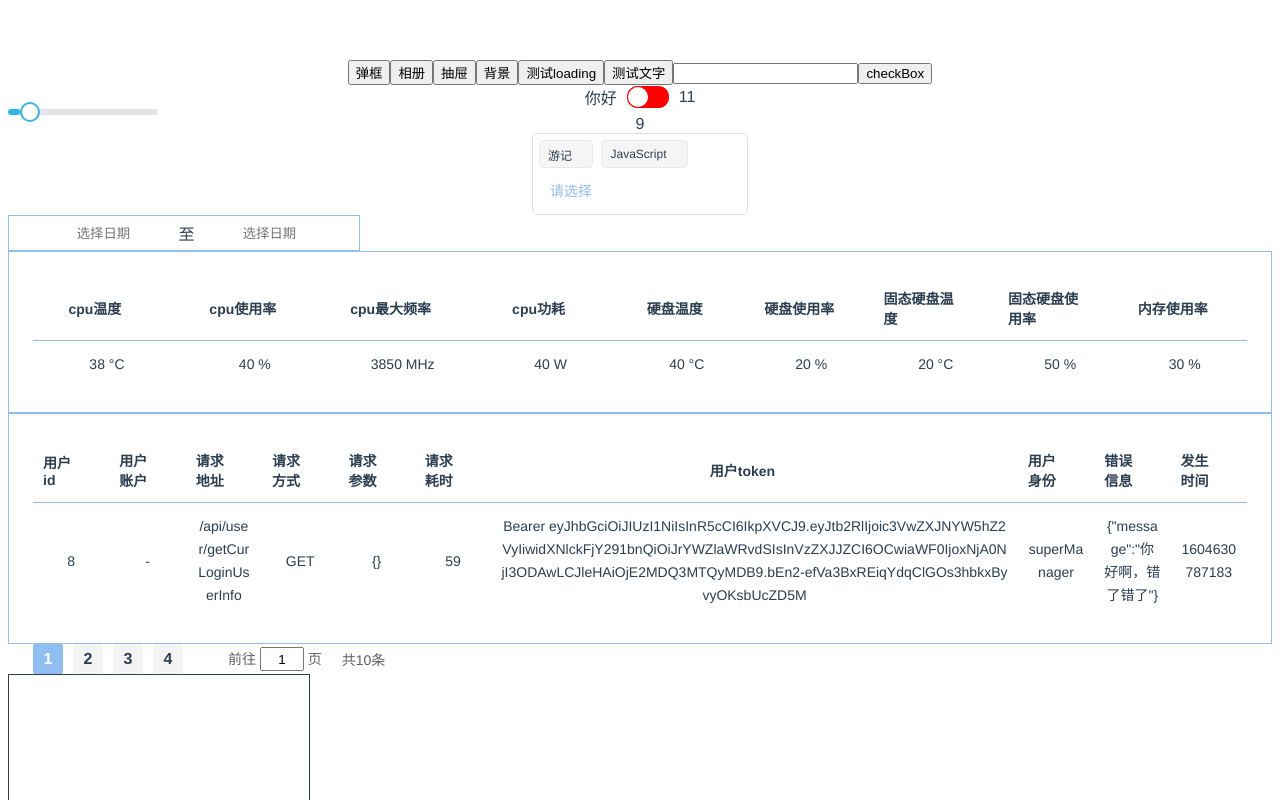
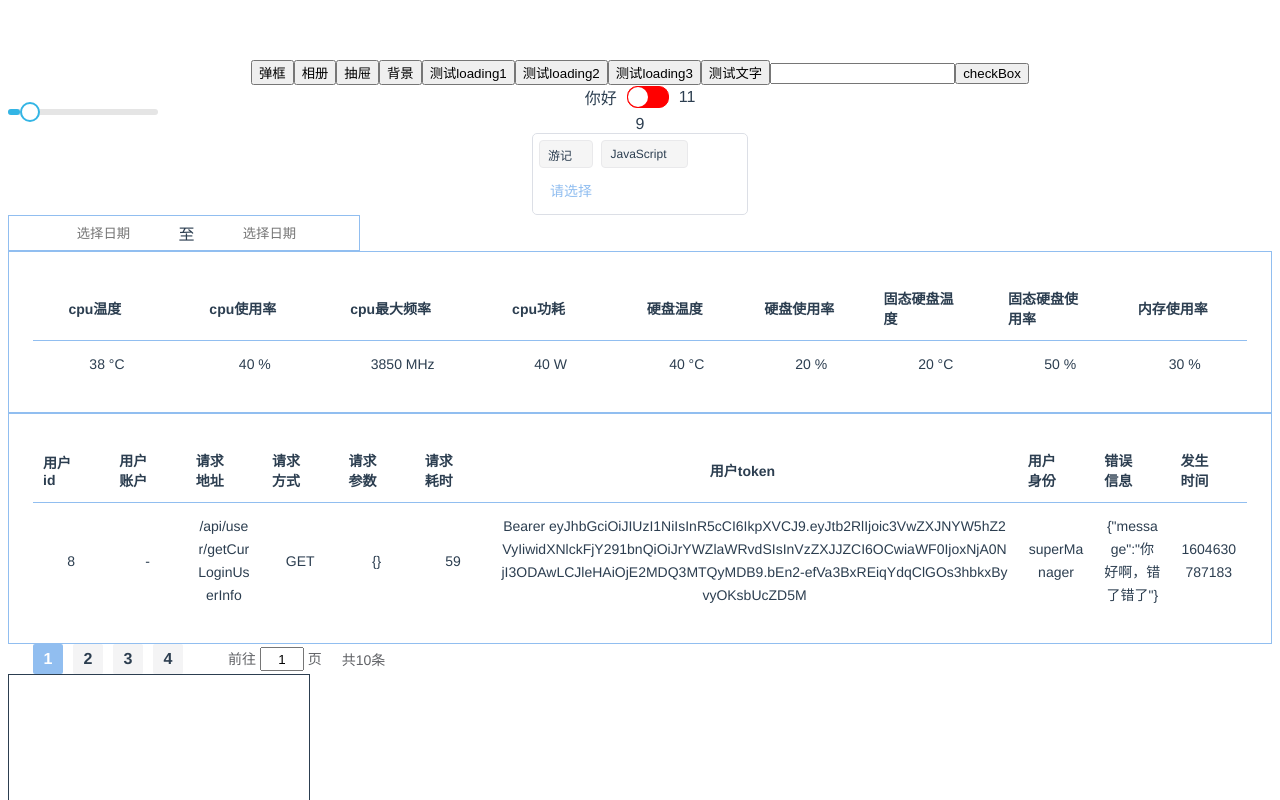
Before and after one commit to hexiang-code/UI, a Vue app: page / in a window 1280 px wide. Shown: the top 800 px of the page. Built offline with nearby package versions, Linux system fonts and the light colour scheme; a web font is replaced by a local one.

Commit message:
修改loading错误

```diff
--- a/examples/App.vue
+++ b/examples/App.vue
@@ -41,7 +41,9 @@
     <button @click="albumVisible = !albumVisible" v-drag v-ctxmenu="{menuList: testMeauList1}">相册</button>
     <button @click="testDrawer = !testDrawer" v-drag>抽屉</button>
     <button @click="canvasVisiable = !canvasVisiable" v-drag>背景</button>
-    <button @click="testLoading" v-loading="{isLoading: isTestLoading, message: '测试'}">测试loading</button>
+    <button @click="testLoading1" v-loading="{isLoading: isTestLoading && loadingType == 1, message: '测试1'}">测试loading1</button>
+    <button @click="testLoading2" v-loading="{isLoading: isTestLoading && loadingType == 2, message: '测试2'}">测试loading2</button>
+    <button @click="testLoading3" v-loading="{isLoading: isTestLoading && loadingType == 3, message: '测试3'}">测试loading3</button>
     <button @click="testTextChange" @mousedown="testText = '你好'" v-drag>{{testText}}</button>
     <input />
     <button @click="checkbox">checkBox</button>
@@ -459,8 +461,6 @@ let noteLabelList = [
     updatedAt: "2020-11-27T07:52:16.000Z"
   }
 ];
-import Vue from 'vue'
-import LoadingService from '../packages/directive/loading/utils'
 export default {
   name: "app",
   data() {
@@ -517,7 +517,8 @@ export default {
       musicSrc: "http://localhost:3000/assets/kafeidou/test-music.mp3",
       noteLabelList,
       testOpenTarget: '',
-      isTestLoading: false
+      isTestLoading: false,
+      loadingType: -1
     };
   },
 
@@ -532,8 +533,6 @@ export default {
     // let loadingService = new LoadingService()
     // loadingService.init(true)
     this.testOpenTarget = this.$refs['testOpen']
-    this.isTestLoading = true
-    setTimeout(() => this.isTestLoading = false, 3000)
   },
 
   methods: {
@@ -624,9 +623,21 @@ export default {
       this.$refs["music-box"].musicSwitch();
     },
 
-    testLoading () {
-      console.log(456)
-    }
+    testLoading1 () {
+      this.isTestLoading = true
+      this.loadingType = 1
+      setTimeout(() => this.loadingType = -1, 3000)
+    },
+    testLoading2 () {
+      this.isTestLoading = true
+      this.loadingType = 2
+      setTimeout(() => this.loadingType = -1, 3000)
+    },
+    testLoading3 () {
+      this.isTestLoading = true
+      this.loadingType = 3
+      setTimeout(() => this.loadingType = -1, 3000)
+    },
   }
 };
 </script>
--- a/package.json
+++ b/package.json
@@ -1,6 +1,6 @@
 {
   "name": "codehe-ui",
-  "version": "1.3.0",
+  "version": "1.3.2",
   "private": false,
   "main": "lib/codeheUi.umd.min.js",
   "scripts": {
--- a/packages/directive/loading/index.js
+++ b/packages/directive/loading/index.js
@@ -1,4 +1,4 @@
-
+const loadingKey = '_loadingKey'
 import loadingService from './utils'
 const loading = Vue => {
   Vue.directive('loading', {
@@ -13,10 +13,10 @@ const loading = Vue => {
       }
       let loading =  new loadingService({el, type: "directive", message})
       loading.init(isLoading)
-      if(binding.def) binding.def.loading = loading
+      el[loadingKey] = loading
     },
     update: function (el, binding) {
-      let isLoading, loading = binding.def && binding.def.loading
+      let isLoading, loading = el[loadingKey]
       let { value } = binding
       if (typeof value === 'boolean') {
         isLoading = value
```
